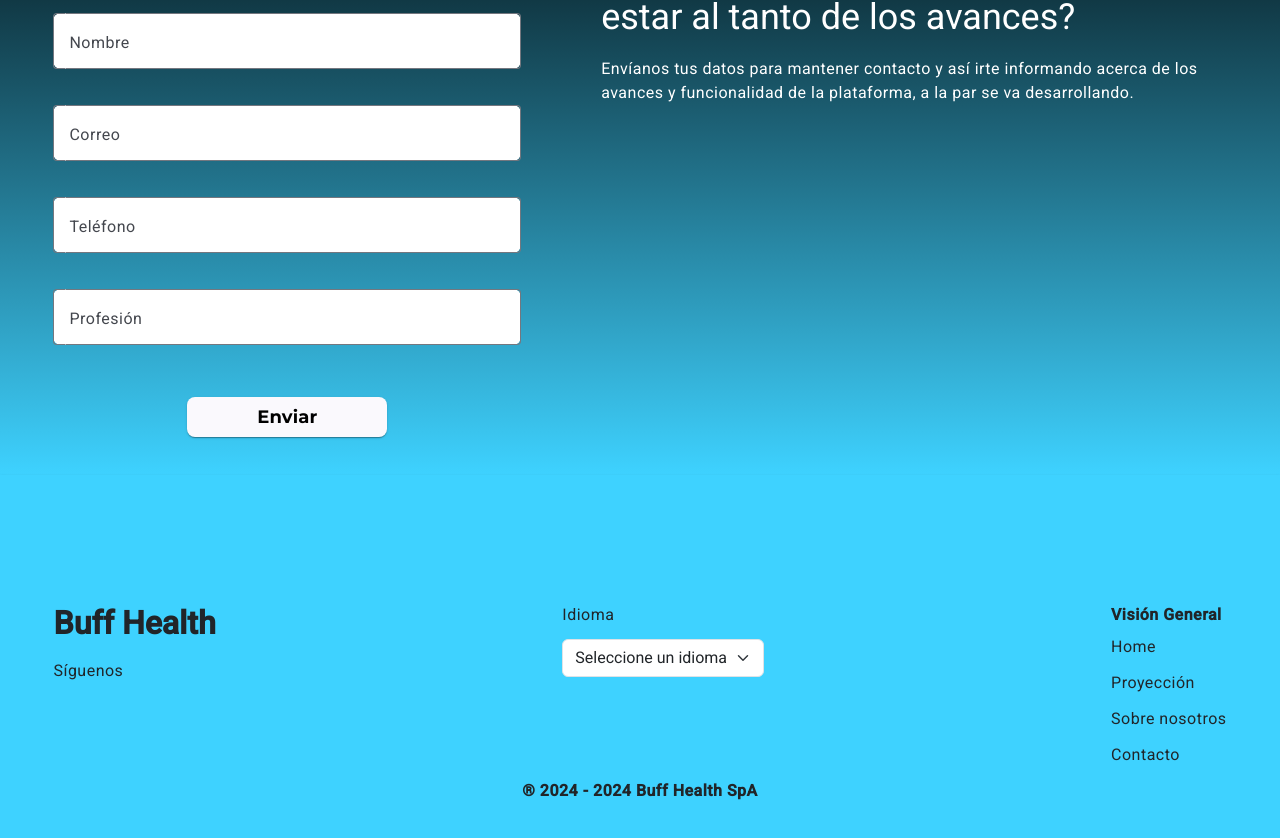
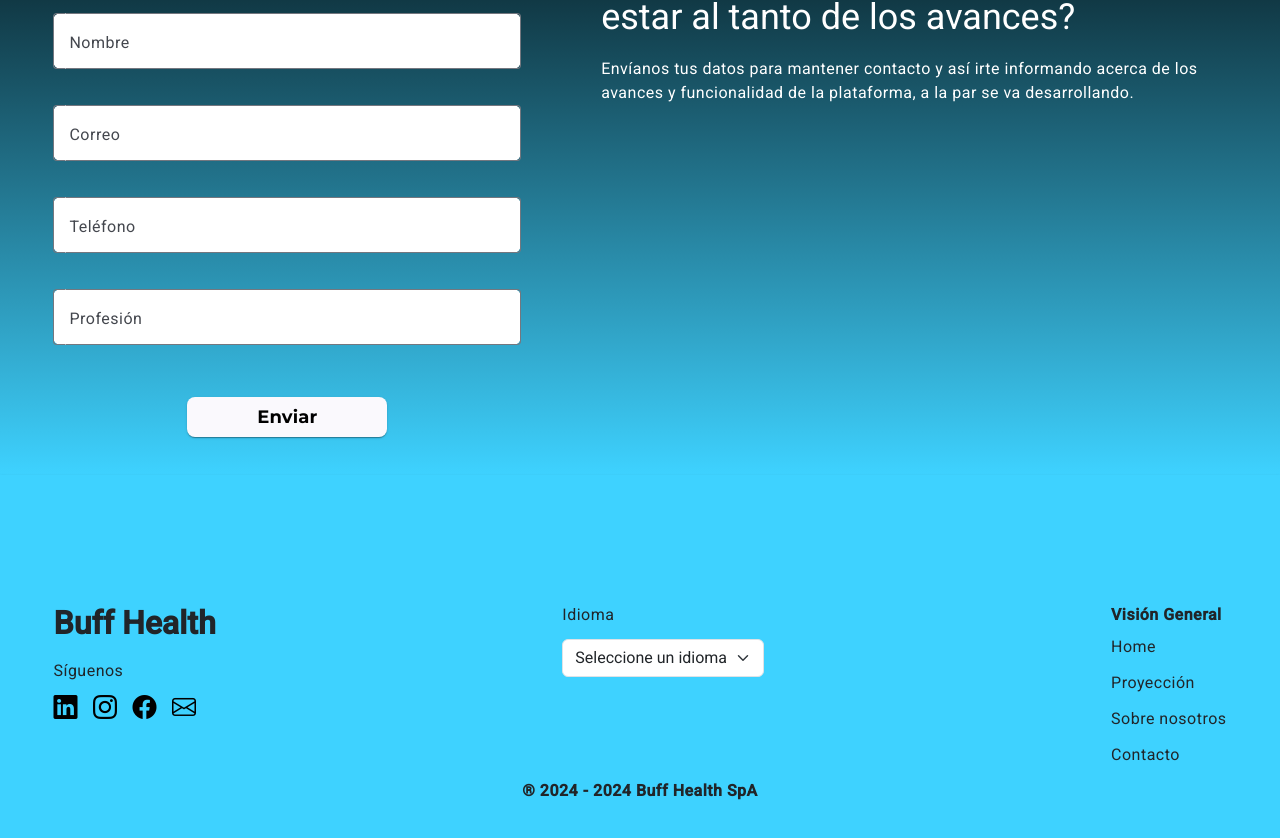
Before and after one commit to hansNeckel/buff-landing, an Angular app: page / in a window 1280 px wide. Shown: the part 2523-3361 px from the top of the page. Built offline with nearby package versions, Linux system fonts and the light colour scheme.

Commit message:
import icons bootstrap

```diff
--- a/src/styles.scss
+++ b/src/styles.scss
@@ -42,7 +42,7 @@
 
 //bootstrap
 @import "../node_modules/bootstrap/scss/bootstrap.scss";
-
+@import url('https://cdn.jsdelivr.net/npm/bootstrap-icons@1.10.5/font/bootstrap-icons.css');
 // <uniquifier>: Use a unique and descriptive class name
 // <weight>: Use a value from 100 to 900
 
```
